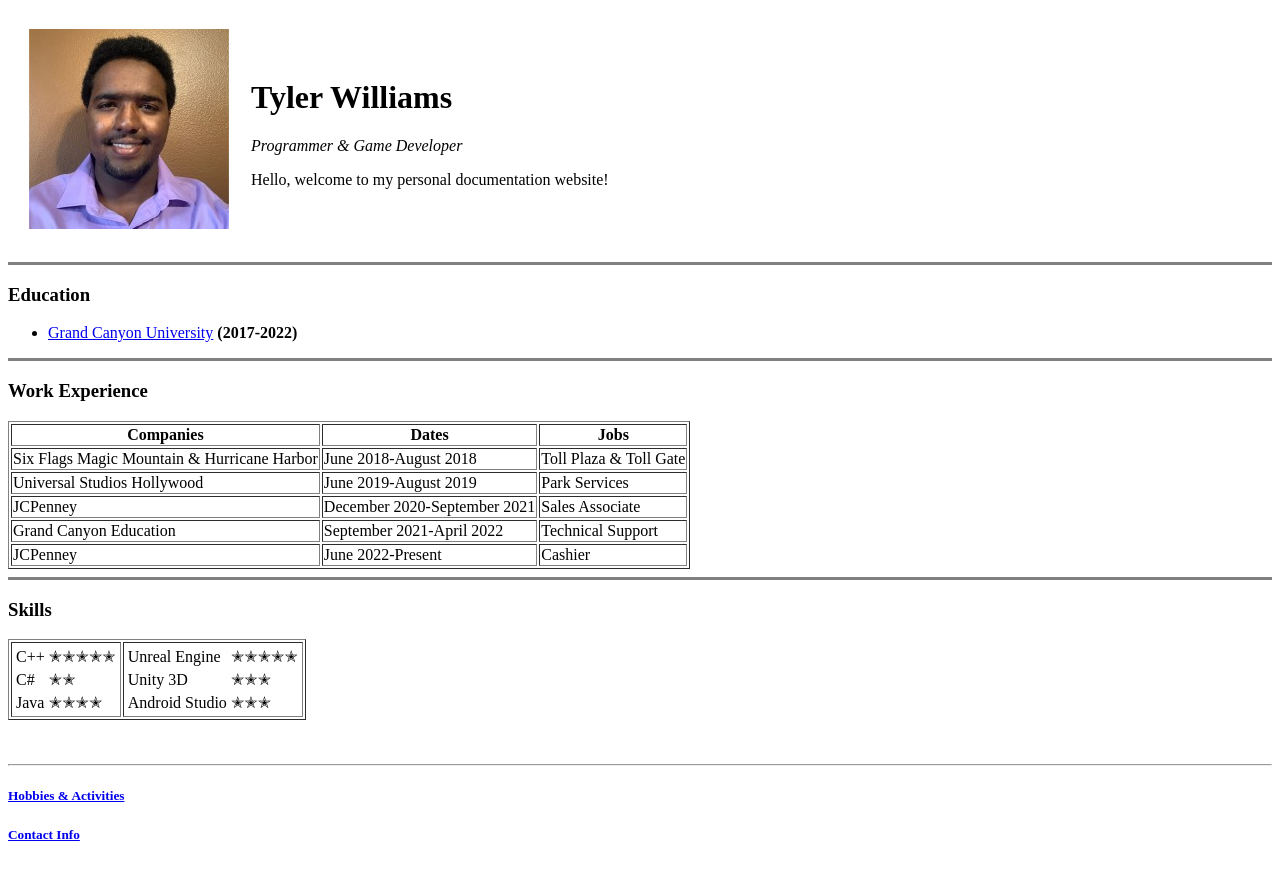
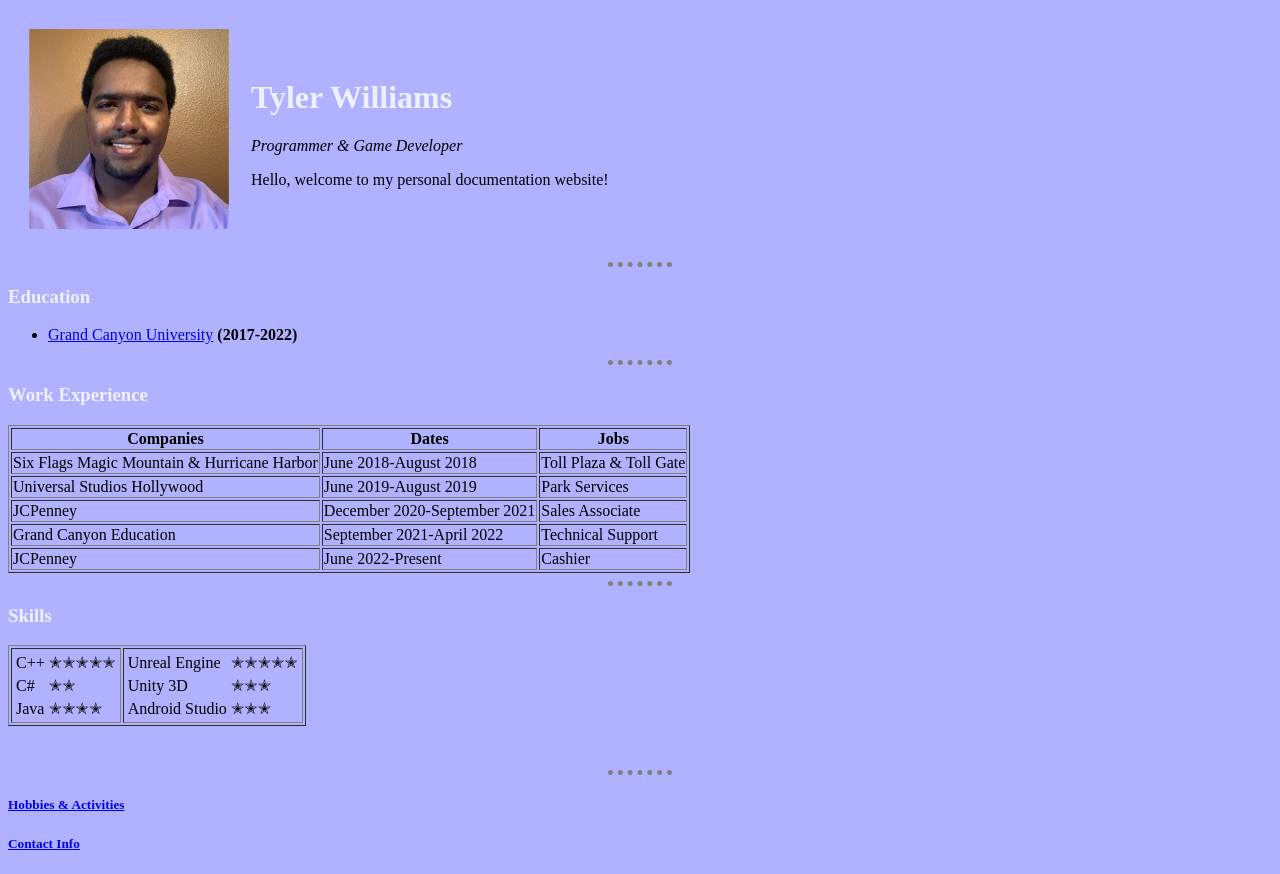
Before and after one commit to TWilliams25/cv, a plain HTML site: page index.html in a window 1280 px wide. Drawn offline with Linux system fonts and the light colour scheme.

Commit message:
Up-To-Date Design

```diff
--- /dev/null
+++ b/css/styles.css
@@ -0,0 +1,19 @@
+body {
+  background-color: #B1B2FF;
+}
+
+hr {
+  border-style: none;
+  border-top-style: dotted;
+  border-color: gray;
+  width: 5%;
+  border-width: 5px;
+}
+
+h1{
+  color: #EEF1FF;
+}
+
+h3{
+  color: #EEF1FF;
+}
--- a/index.html
+++ b/index.html
@@ -4,10 +4,12 @@
 <head>
   <meta charset="utf-8">
   <title>Tyler's Personal Documentation™</title>
+  <link rel="stylesheet" href="css/styles.css">
 </head>
 
 <body>
-  <table cellspacing=20><!-- Self-Portrait & Text Description -->
+  <table cellspacing=20>
+    <!-- Self-Portrait & Text Description -->
     <tr>
       <td><img src="Images/Portrait.jpg" alt="Tyler's Portrait"></td>
       <td>
@@ -17,12 +19,12 @@
       </td>
     </tr>
   </table>
-  <hr size="3" noshade>
+  <hr>
   <h3>Education</h3>
   <ul>
     <li><a href="https://www.gcu.edu/">Grand Canyon University</a> <strong>(2017-2022)</strong></li>
   </ul>
-  <hr size="3" noshade>
+  <hr>
   <h3><strong>Work Experience</strong></h3>
   <table border=1>
     <thead>
@@ -63,14 +65,16 @@
   <tfoot>
     <!-- Nothing To See Here -->
   </tfoot>
-  <hr size="3" noshade>
-  <h3><strong>Skills</strong> </h3>
+  <hr>
+  <h3><strong>Skills</strong></h3>
 
   <!-- Nested Table Showcasing an unbordered table inside a bordered table -->
-  <table border="1"><!-- Outer Table -->
+  <table border="1">
+    <!-- Outer Table -->
     <tr>
       <td>
-        <table><!-- Inner Table 1 -->
+        <table>
+          <!-- Inner Table 1 -->
           <tr>
             <td>C++</td>
             <td>&#10029;&#10029;&#10029;&#10029;&#10029;</td>
@@ -86,7 +90,8 @@
         </table>
       </td>
       <td>
-        <table><!-- Inner Table 2-->
+        <table>
+          <!-- Inner Table 2-->
           <tr>
             <td>Unreal Engine</td>
             <td>&#10029;&#10029;&#10029;&#10029;&#10029;</td>
```
Also changed, not shown: ContactInfo.html (+1 -0 lines), Hobbies.html (+1 -0 lines).
